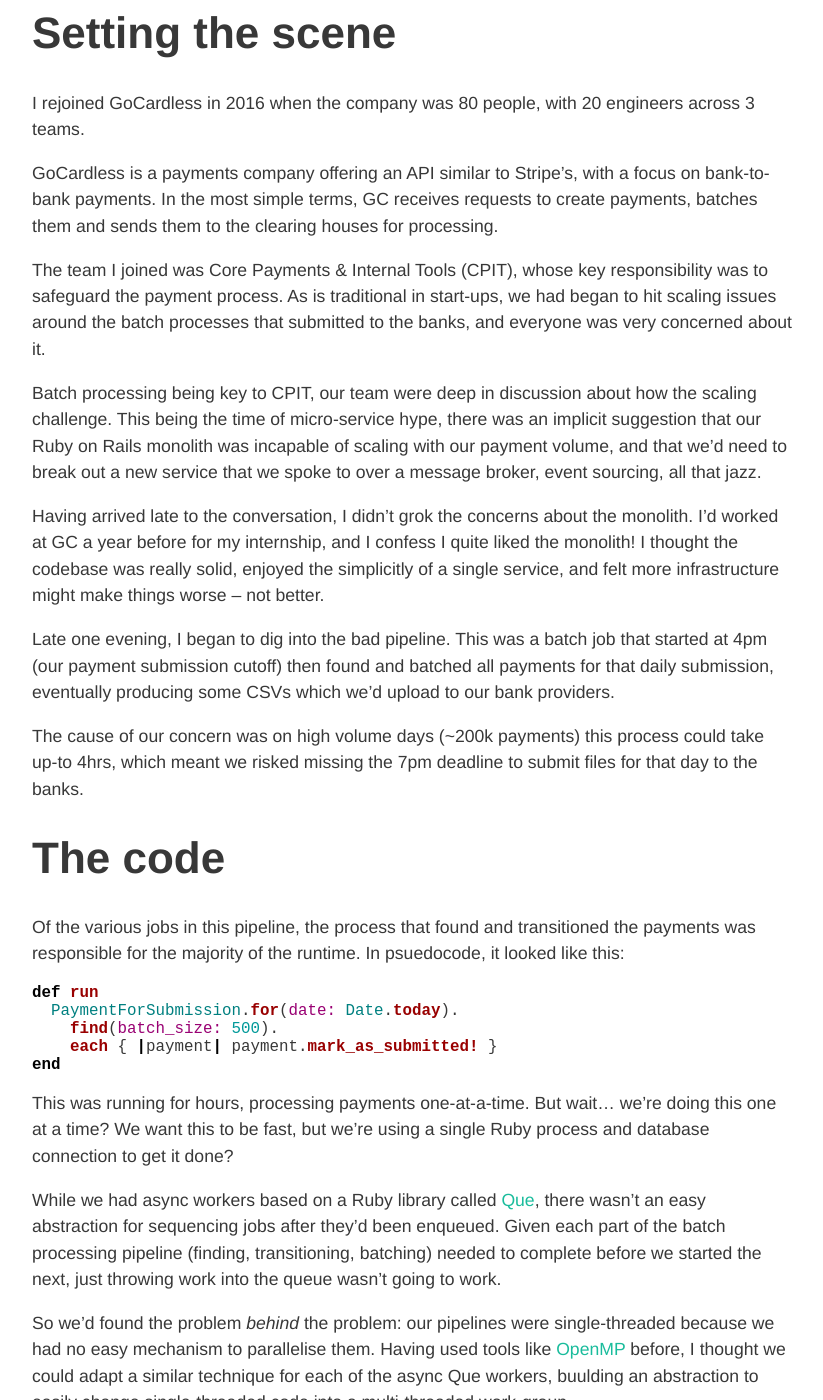
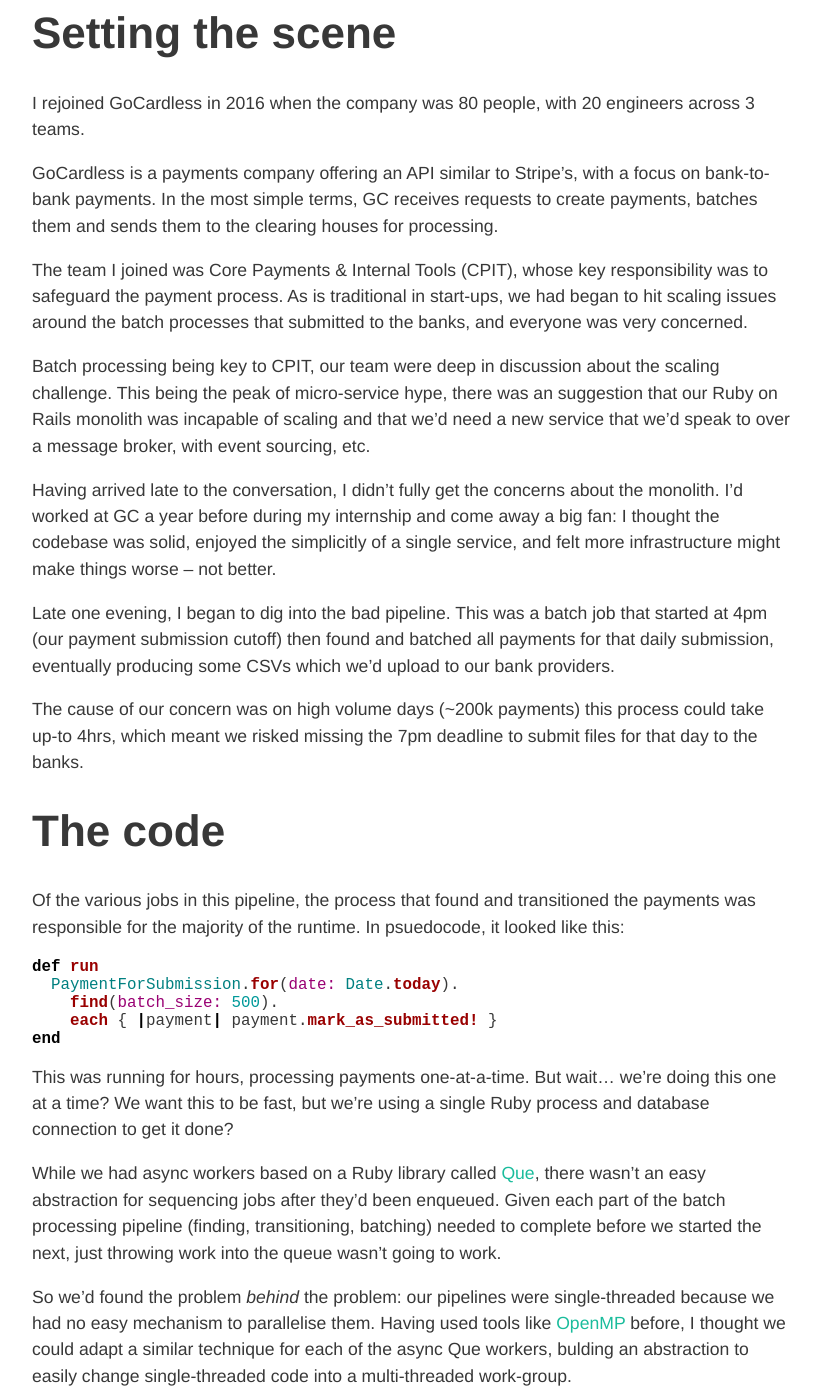
Before and after one commit to samstarling/blog.lawrencejones.dev, a Jekyll site: the page built from _posts/2022-03-14-most-impactful.md, in a window 1280 px wide and 1400 px high, scrolled down 442 px. Shown: the whole window, without its empty margins (228-1051 px from the left). Built offline with Jekyll 4.4.1, drawn with Linux system fonts in a browser that asks for light colours; nearby versions of some CDN libraries; some web fonts are replaced; comment, search, counter and statistics services are not loaded; some of the changed text lies outside the part shown.

Commit message:
Most impactful, image and tweaks

```diff
--- a/_posts/2022-03-14-most-impactful.md
+++ b/_posts/2022-03-14-most-impactful.md
@@ -34,19 +33,18 @@ processing.
 The team I joined was Core Payments & Internal Tools (CPIT), whose key
 responsibility was to safeguard the payment process. As is traditional in
 start-ups, we had began to hit scaling issues around the batch processes that
-submitted to the banks, and everyone was very concerned about it.
+submitted to the banks, and everyone was very concerned.
 
-Batch processing being key to CPIT, our team were deep in discussion about how
-the scaling challenge. This being the time of micro-service hype, there was an
-implicit suggestion that our Ruby on Rails monolith was incapable of scaling
-with our payment volume, and that we'd need to break out a new service that we
-spoke to over a message broker, event sourcing, all that jazz.
+Batch processing being key to CPIT, our team were deep in discussion about the
+scaling challenge. This being the peak of micro-service hype, there was an
+suggestion that our Ruby on Rails monolith was incapable of scaling and that
+we'd need a new service that we'd speak to over a message broker, with event
+sourcing, etc.
 
-Having arrived late to the conversation, I didn't grok the concerns about the
-monolith. I'd worked at GC a year before for my internship, and I confess I
-quite liked the monolith! I thought the codebase was really solid, enjoyed the
-simplicitly of a single service, and felt more infrastructure might make things
-worse -- not better.
+Having arrived late to the conversation, I didn't fully get the concerns about
+the monolith. I'd worked at GC a year before during my internship and come away
+a big fan: I thought the codebase was solid, enjoyed the simplicitly of a single
+service, and felt more infrastructure might make things worse -- not better.
 
 Late one evening, I began to dig into the bad pipeline. This was a batch job
 that started at 4pm (our payment submission cutoff) then found and batched all
@@ -89,7 +87,7 @@ wasn't going to work.
 So we'd found the problem _behind_ the problem: our pipelines were
 single-threaded because we had no easy mechanism to parallelise them. Having
 used tools like [OpenMP][openmp] before, I thought we could adapt a similar
-technique for each of the async Que workers, buulding an abstraction to easily
+technique for each of the async Que workers, bulding an abstraction to easily
 change single-threaded code into a multi-threaded work-group.
 
 I started drafting what that might look like, assuming we built an abstraction
@@ -124,8 +122,8 @@ end
 
 I figured if you split the work into one job for loading the batches and
 coordinating, and another that does the work of transitioning the payments, we
-could use a hypothetical QueCommit construct to transactionally enqueue all
-those batch jobs and wait until they finished.
+could transactionally enqueue the batch jobs and have the coordinator
+(QueCommit) wait until they finished.
 
 All QueCommit had to do was poll the queue (jobs are stored in Postgres, so a
 simple `select * from que_jobs where id = ?`) to check when all outstanding jobs
```
Also changed, not shown: other parts of _posts/2022-03-14-most-impactful.md (+2 -3 lines), assets/images/most-impactful.png (added).
